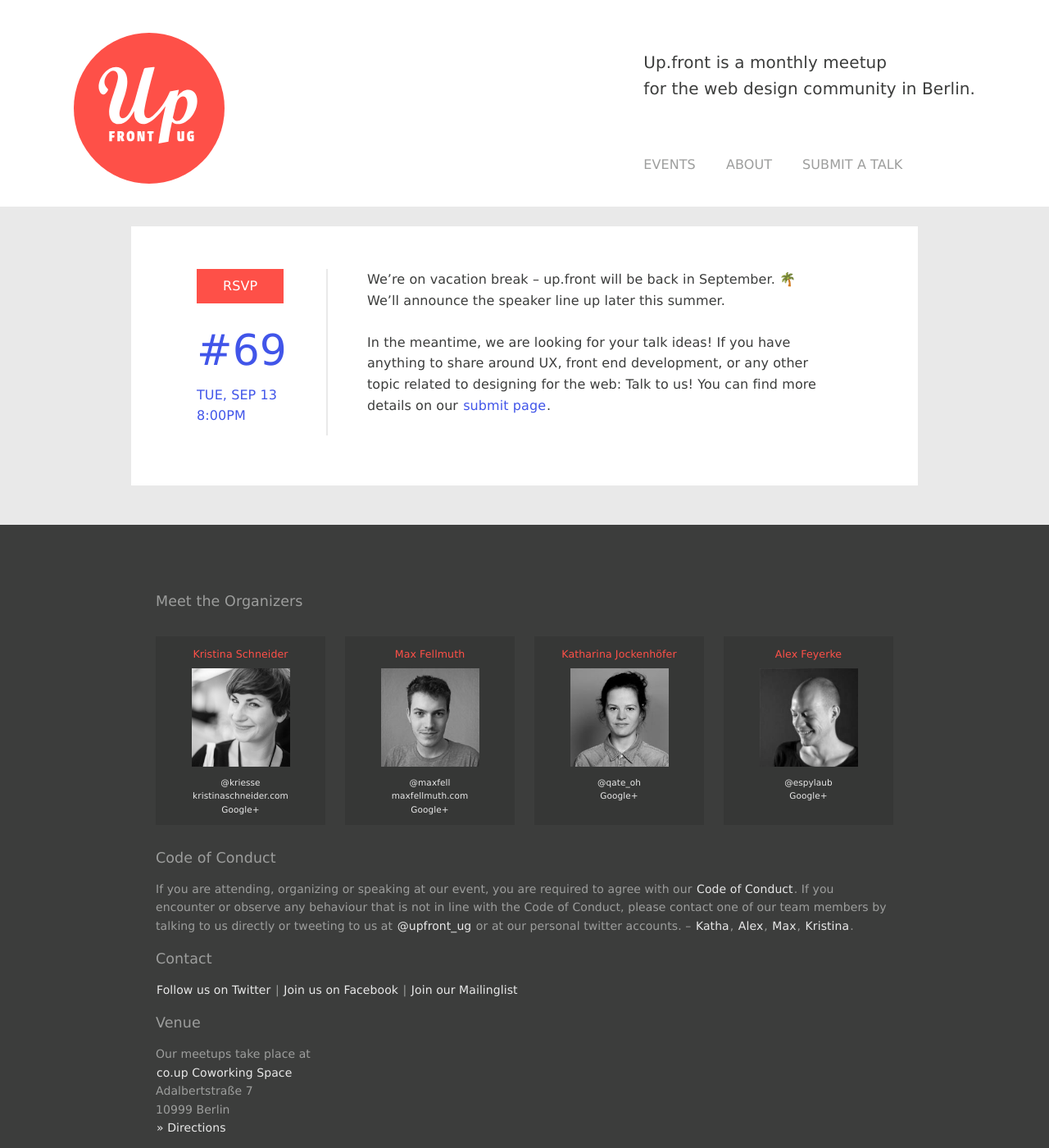
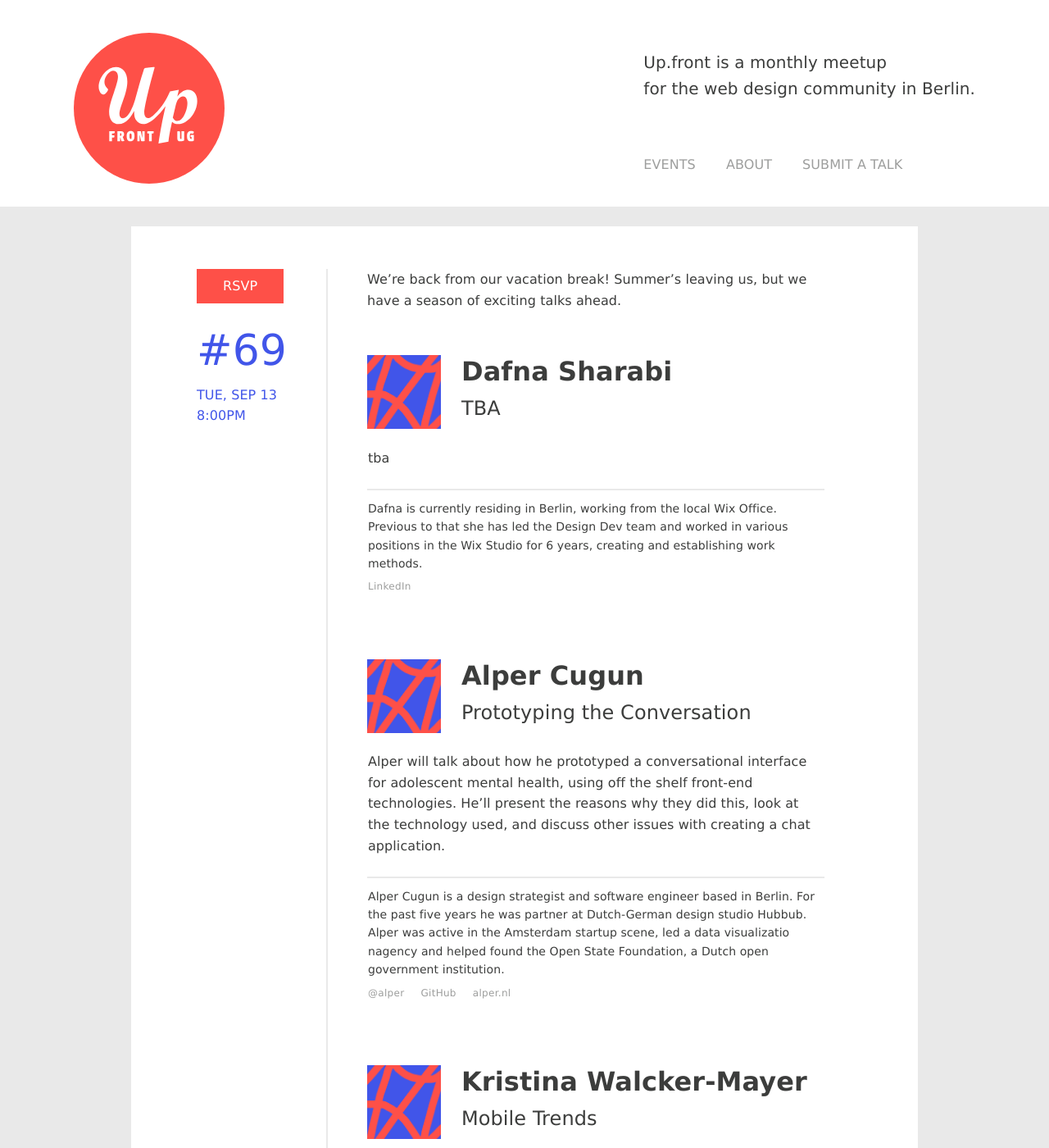
Before and after one commit to upfrontug/upfrontug.github.io, a Jekyll site: the page built from _posts/2016-09-13-meetup.html, in a window 1280 px wide and 1400 px high. Shown: the whole window at 82% size. Built offline with Jekyll 4.4.1, drawn with Linux system fonts in a browser that asks for light colours; a script that is not in the unit is left out; some of the changed text lies outside the part shown.

Commit message:
update talks for September

```diff
--- a/_posts/2016-09-13-meetup.html
+++ b/_posts/2016-09-13-meetup.html
@@ -2,9 +2,35 @@
   counter:  '69'
   meetup: 'http://www.meetup.com/up-front-ug/events/233143461/'
   intro: '
-    We’re on vacation break – up.front will be back in September. 🌴 We’ll announce the speaker line up later this summer.
-    <br><br>
-    In the meantime, we are looking for your talk ideas!
-    If you have anything to share around UX, front end development, or any other topic related to designing for the web: Talk to us! You can find more details on our <a href="/submit/">submit page</a>.'
+    We’re back from our vacation break! Summer’s leaving us, but we have a season of exciting talks ahead.'
+  talks:
+    - name: 'Dafna Sharabi'
+      title: 'TBA'
+      picture:
+      desc: 'tba'
+      bio: 'Dafna is currently residing in Berlin, working from the local Wix Office. Previous to that she has led the Design Dev team and worked in various positions in the Wix Studio for 6 years, creating and establishing work methods.'
+      links:
+        - url: 'https://www.linkedin.com/in/dafna-sharabi-97753835'
+          title: 'LinkedIn'
+    - name: 'Alper Cugun'
+      title: 'Prototyping the Conversation'
+      picture:
+      desc: 'Alper will talk about how he prototyped a conversational interface for adolescent mental health, using off the shelf front-end technologies. He’ll present the reasons why they did this, look at the technology used, and discuss other issues with creating a chat application.'
+      bio: 'Alper Cugun is a design strategist and software engineer based in Berlin. For the past five years he was partner at Dutch-German design studio Hubbub. Alper was active in the Amsterdam startup scene, led a data visualizatio nagency and helped found the Open State Foundation, a Dutch open government institution. '
+      links:
+        - url: 'http://twitter.com/alper'
+          title: '@alper'
+        - url: 'http://github.com/alper'
+          title: 'GitHub'
+        - url: 'http://alper.nl'
+          title: 'alper.nl'
+    - name: 'Kristina Walcker-Mayer'
+      title: 'Mobile Trends'
+      picture:
+      desc: 'tba'
+      bio: 'tba'
+      links:
+        - url: 'https://twitter.com/mobilegeekgirl'
+          title: '@mobilegeekgirl'
 
 ---
```
